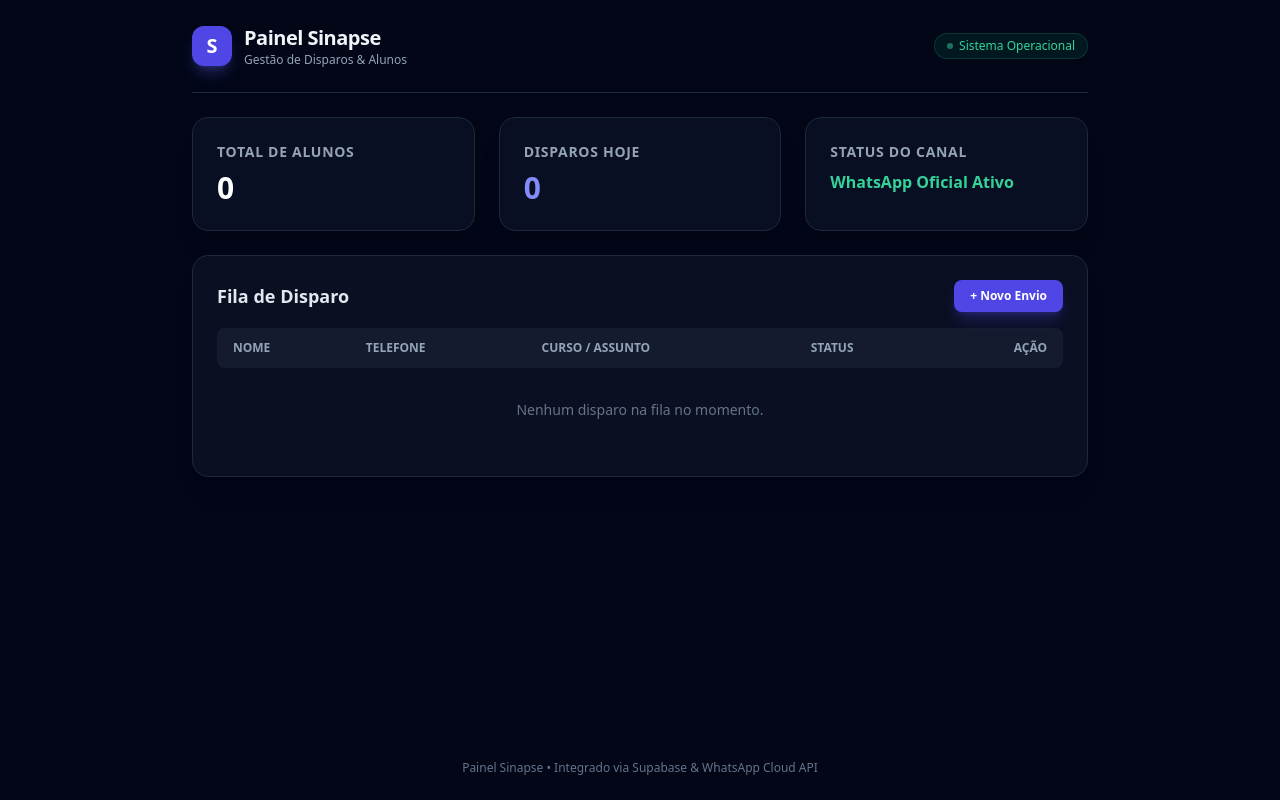
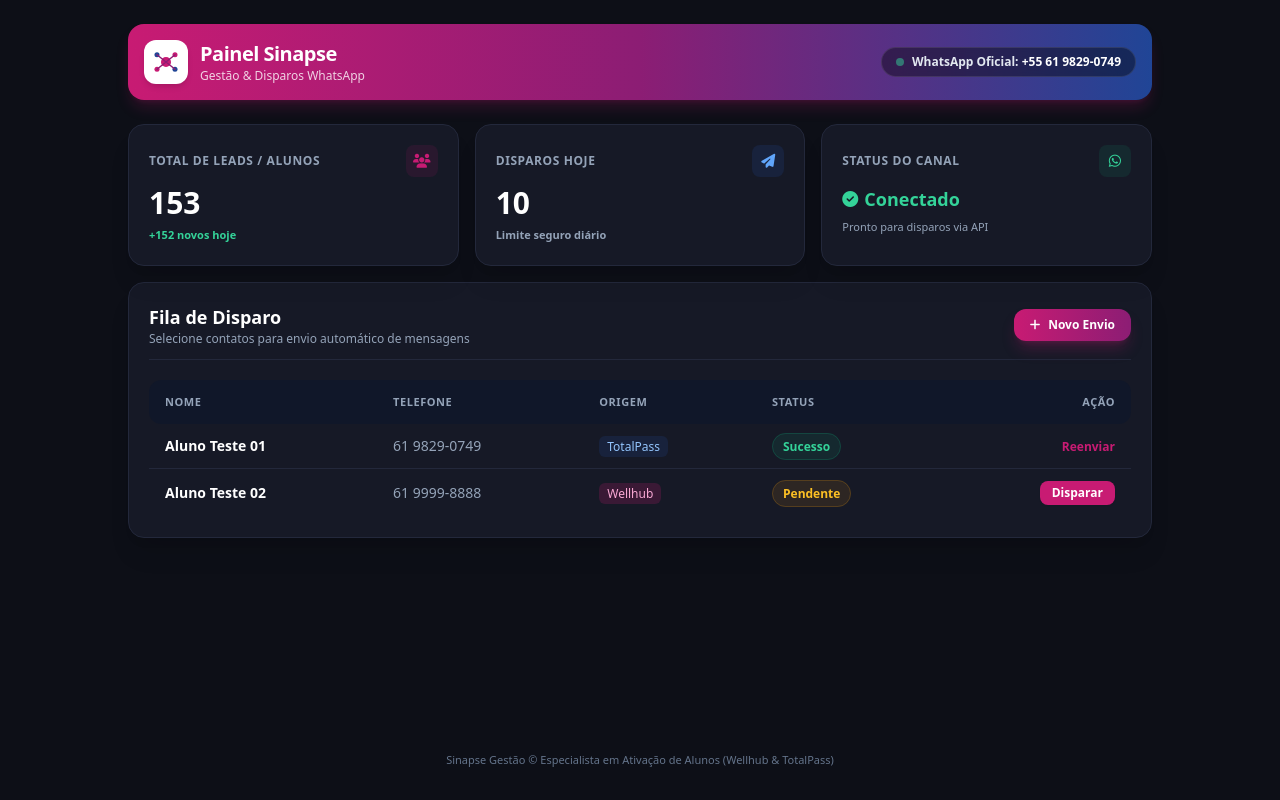
Before and after one commit to isabellesg99-sudo/Painel-Sinapse, a plain HTML site: page index.html in a window 1280 px wide. Drawn offline with nearby package versions, Linux system fonts and the light colour scheme.

Commit message:
Update index.html

```diff
--- a/index.html
+++ b/index.html
@@ -3,68 +3,134 @@
 <head>
   <meta charset="UTF-8" />
   <meta name="viewport" content="width=device-width, initial-scale=1.0" />
-  <title>Painel Sinapse</title>
+  <title>Painel Sinapse Gestão</title>
   <script src="https://cdn.tailwindcss.com"></script>
   <script src="https://unpkg.com/@supabase/supabase-js@2"></script>
+  <link rel="stylesheet" href="https://cdnjs.cloudflare.com/ajax/libs/font-awesome/6.4.0/css/all.min.css" />
+  <script>
+    tailwind.config = {
+      theme: {
+        extend: {
+          colors: {
+            sinapse: {
+              magenta: '#C81B73',
+              purple: '#8C1D74',
+              blue: '#204596',
+              dark: '#0D0F17',
+              card: '#161926',
+              border: '#23283B'
+            }
+          }
+        }
+      }
+    }
+  </script>
 </head>
-<body class="bg-slate-950 text-slate-100 min-h-screen flex flex-col items-center p-6">
-  <header class="w-full max-w-4xl flex items-center justify-between pb-6 mb-6 border-b border-slate-800">
+<body class="bg-sinapse-dark text-slate-100 min-h-screen flex flex-col items-center p-4 sm:p-6 antialiased">
+
+  <!-- Top Bar -->
+  <header class="w-full max-w-5xl flex flex-wrap items-center justify-between gap-4 p-4 rounded-2xl bg-gradient-to-r from-sinapse-magenta via-sinapse-purple to-sinapse-blue shadow-lg shadow-sinapse-magenta/20 mb-6">
     <div class="flex items-center gap-3">
-      <div class="h-10 w-10 rounded-xl bg-indigo-600 flex items-center justify-center font-bold text-xl text-white shadow-lg shadow-indigo-500/30">
-        S
+      <div class="h-11 w-11 rounded-xl bg-white p-1 flex items-center justify-center shadow-md">
+        <!-- Ícone representativo da logo Sinapse -->
+        <svg viewBox="0 0 100 100" class="w-full h-full text-sinapse-magenta">
+          <circle cx="50" cy="50" r="14" fill="#C81B73" />
+          <circle cx="25" cy="30" r="7" fill="#204596" />
+          <circle cx="75" cy="30" r="7" fill="#C81B73" />
+          <circle cx="25" cy="70" r="7" fill="#C81B73" />
+          <circle cx="75" cy="70" r="7" fill="#204596" />
+          <path d="M50 50 L25 30 M50 50 L75 30 M50 50 L25 70 M50 50 L75 70" stroke="#8C1D74" stroke-width="4" stroke-linecap="round"/>
+        </svg>
       </div>
       <div>
-        <h1 class="text-xl font-bold tracking-tight">Painel Sinapse</h1>
-        <p class="text-xs text-slate-400">Gestão de Disparos & Alunos</p>
+        <h1 class="text-xl font-black text-white tracking-tight">Painel Sinapse</h1>
+        <p class="text-xs text-white/80 font-medium">Gestão & Disparos WhatsApp</p>
       </div>
     </div>
-    <span class="inline-flex items-center gap-1.5 px-3 py-1 rounded-full text-xs font-medium bg-emerald-500/10 text-emerald-400 border border-emerald-500/20">
-      <span class="h-1.5 w-1.5 rounded-full bg-emerald-400 animate-pulse"></span>
-      Sistema Operacional
-    </span>
+
+    <div class="flex items-center gap-2 bg-black/40 backdrop-blur-md px-3.5 py-1.5 rounded-full border border-white/10 text-xs font-semibold">
+      <span class="h-2 w-2 rounded-full bg-emerald-400 animate-pulse"></span>
+      <span class="text-slate-200">WhatsApp Oficial: <strong class="text-white">+55 61 9829-0749</strong></span>
+    </div>
   </header>
 
-  <main class="w-full max-w-4xl grid grid-cols-1 md:grid-cols-3 gap-6">
-    <div class="bg-slate-900/60 border border-slate-800 rounded-2xl p-6 shadow-xl backdrop-blur-sm">
-      <h2 class="text-sm font-semibold text-slate-400 uppercase tracking-wider mb-2">Total de Alunos</h2>
-      <p id="totalAlunos" class="text-3xl font-extrabold text-white">0</p>
+  <!-- Métricas Rápidas -->
+  <main class="w-full max-w-5xl grid grid-cols-1 sm:grid-cols-3 gap-4 mb-6">
+    <div class="bg-sinapse-card border border-sinapse-border rounded-2xl p-5 shadow-xl relative overflow-hidden">
+      <div class="flex items-center justify-between mb-2">
+        <span class="text-xs font-bold text-slate-400 uppercase tracking-wider">Total de Leads / Alunos</span>
+        <div class="h-8 w-8 rounded-lg bg-sinapse-magenta/10 text-sinapse-magenta flex items-center justify-center text-sm">
+          <i class="fa-solid fa-users"></i>
+        </div>
+      </div>
+      <p id="totalAlunos" class="text-3xl font-black text-white">153</p>
+      <span class="text-[11px] text-emerald-400 font-semibold mt-1 inline-block">+152 novos hoje</span>
     </div>
 
-    <div class="bg-slate-900/60 border border-slate-800 rounded-2xl p-6 shadow-xl backdrop-blur-sm">
-      <h2 class="text-sm font-semibold text-slate-400 uppercase tracking-wider mb-2">Disparos Hoje</h2>
-      <p id="disparosHoje" class="text-3xl font-extrabold text-indigo-400">0</p>
+    <div class="bg-sinapse-card border border-sinapse-border rounded-2xl p-5 shadow-xl relative overflow-hidden">
+      <div class="flex items-center justify-between mb-2">
+        <span class="text-xs font-bold text-slate-400 uppercase tracking-wider">Disparos Hoje</span>
+        <div class="h-8 w-8 rounded-lg bg-sinapse-blue/20 text-blue-400 flex items-center justify-center text-sm">
+          <i class="fa-solid fa-paper-plane"></i>
+        </div>
+      </div>
+      <p id="disparosHoje" class="text-3xl font-black text-white">10</p>
+      <span class="text-[11px] text-slate-400 font-semibold mt-1 inline-block">Limite seguro diário</span>
     </div>
 
-    <div class="bg-slate-900/60 border border-slate-800 rounded-2xl p-6 shadow-xl backdrop-blur-sm">
-      <h2 class="text-sm font-semibold text-slate-400 uppercase tracking-wider mb-2">Status do Canal</h2>
-      <p class="text-base font-semibold text-emerald-400 flex items-center gap-2 mt-1">
-        WhatsApp Oficial Ativo
+    <div class="bg-sinapse-card border border-sinapse-border rounded-2xl p-5 shadow-xl relative overflow-hidden">
+      <div class="flex items-center justify-between mb-2">
+        <span class="text-xs font-bold text-slate-400 uppercase tracking-wider">Status do Canal</span>
+        <div class="h-8 w-8 rounded-lg bg-emerald-500/10 text-emerald-400 flex items-center justify-center text-sm">
+          <i class="fa-brands fa-whatsapp"></i>
+        </div>
+      </div>
+      <p class="text-lg font-bold text-emerald-400 flex items-center gap-1.5 mt-1">
+        <i class="fa-solid fa-circle-check text-base"></i> Conectado
       </p>
+      <span class="text-[11px] text-slate-400">Pronto para disparos via API</span>
     </div>
 
-    <section class="md:col-span-3 bg-slate-900/60 border border-slate-800 rounded-2xl p-6 shadow-xl">
-      <div class="flex items-center justify-between mb-4">
-        <h3 class="font-bold text-lg text-slate-200">Fila de Disparo</h3>
-        <button class="px-4 py-2 bg-indigo-600 hover:bg-indigo-500 transition-colors text-white text-xs font-semibold rounded-lg shadow-lg shadow-indigo-600/30">
-          + Novo Envio
+    <!-- Tabela de Disparos -->
+    <section class="sm:col-span-3 bg-sinapse-card border border-sinapse-border rounded-2xl p-5 shadow-xl">
+      <div class="flex flex-wrap items-center justify-between gap-3 mb-5 pb-3 border-b border-sinapse-border">
+        <div>
+          <h2 class="text-lg font-bold text-white">Fila de Disparo</h2>
+          <p class="text-xs text-slate-400">Selecione contatos para envio automático de mensagens</p>
+        </div>
+        <button class="px-4 py-2 bg-gradient-to-r from-sinapse-magenta to-sinapse-purple hover:opacity-95 transition-opacity text-white text-xs font-bold rounded-xl shadow-lg shadow-sinapse-magenta/25 flex items-center gap-2">
+          <i class="fa-solid fa-plus"></i> Novo Envio
         </button>
       </div>
 
       <div class="overflow-x-auto">
         <table class="w-full text-left text-sm text-slate-300">
-          <thead class="text-xs uppercase bg-slate-800/50 text-slate-400">
+          <thead class="text-[11px] uppercase bg-slate-900/80 text-slate-400 font-bold tracking-wider">
             <tr>
-              <th class="px-4 py-3 rounded-l-lg">Nome</th>
+              <th class="px-4 py-3 rounded-l-xl">Nome</th>
               <th class="px-4 py-3">Telefone</th>
-              <th class="px-4 py-3">Curso / Assunto</th>
+              <th class="px-4 py-3">Origem</th>
               <th class="px-4 py-3">Status</th>
-              <th class="px-4 py-3 rounded-r-lg text-right">Ação</th>
+              <th class="px-4 py-3 rounded-r-xl text-right">Ação</th>
             </tr>
           </thead>
-          <tbody id="tabelaCorpo" class="divide-y divide-slate-800">
-            <tr>
-              <td colspan="5" class="px-4 py-8 text-center text-slate-500">
-                Nenhum disparo na fila no momento.
+          <tbody id="tabelaCorpo" class="divide-y divide-sinapse-border font-medium">
+            <tr class="hover:bg-slate-800/30 transition-colors">
+              <td class="px-4 py-3 font-semibold text-white">Aluno Teste 01</td>
+              <td class="px-4 py-3 text-slate-400">61 9829-0749</td>
+              <td class="px-4 py-3"><span class="px-2 py-0.5 rounded-md bg-sinapse-blue/20 text-blue-300 text-xs">TotalPass</span></td>
+              <td class="px-4 py-3"><span class="px-2.5 py-1 rounded-full text-xs font-bold bg-emerald-500/10 text-emerald-400 border border-emerald-500/20">Sucesso</span></td>
+              <td class="px-4 py-3 text-right">
+                <button class="text-xs text-sinapse-magenta hover:underline font-bold">Reenviar</button>
+              </td>
+            </tr>
+            <tr class="hover:bg-slate-800/30 transition-colors">
+              <td class="px-4 py-3 font-semibold text-white">Aluno Teste 02</td>
+              <td class="px-4 py-3 text-slate-400">61 9999-8888</td>
+              <td class="px-4 py-3"><span class="px-2 py-0.5 rounded-md bg-sinapse-magenta/20 text-pink-300 text-xs">Wellhub</span></td>
+              <td class="px-4 py-3"><span class="px-2.5 py-1 rounded-full text-xs font-bold bg-amber-500/10 text-amber-400 border border-amber-500/20">Pendente</span></td>
+              <td class="px-4 py-3 text-right">
+                <button class="px-3 py-1 bg-sinapse-magenta hover:bg-sinapse-purple text-white text-xs font-bold rounded-lg shadow-sm">Disparar</button>
               </td>
             </tr>
           </tbody>
@@ -73,8 +139,8 @@
     </section>
   </main>
 
-  <footer class="mt-auto pt-8 text-xs text-slate-500">
-    Painel Sinapse &bull; Integrado via Supabase & WhatsApp Cloud API
+  <footer class="mt-auto pt-6 pb-2 text-[11px] text-slate-500">
+    Sinapse Gestão &copy; Especialista em Ativação de Alunos (Wellhub & TotalPass)
   </footer>
 </body>
 </html>
```
